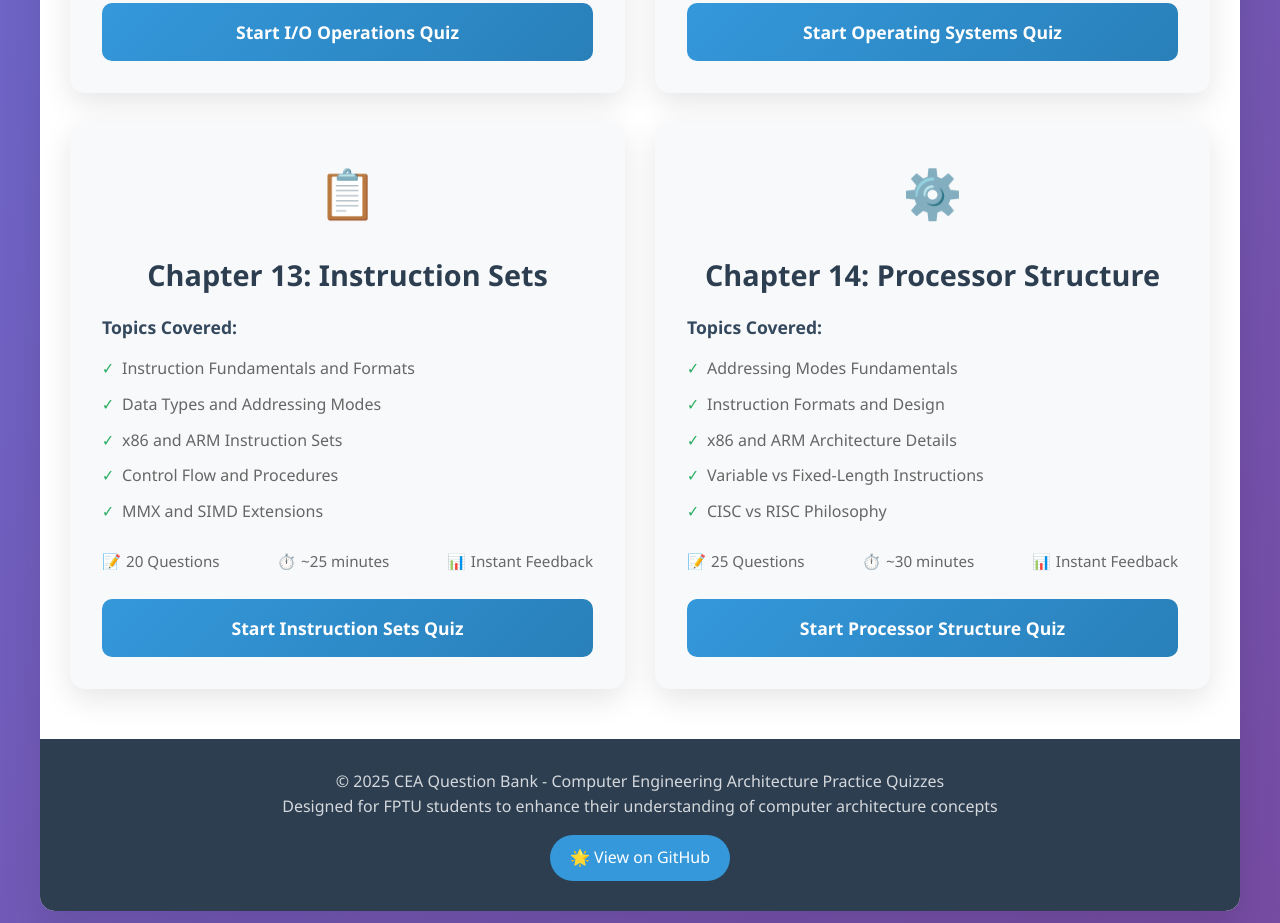
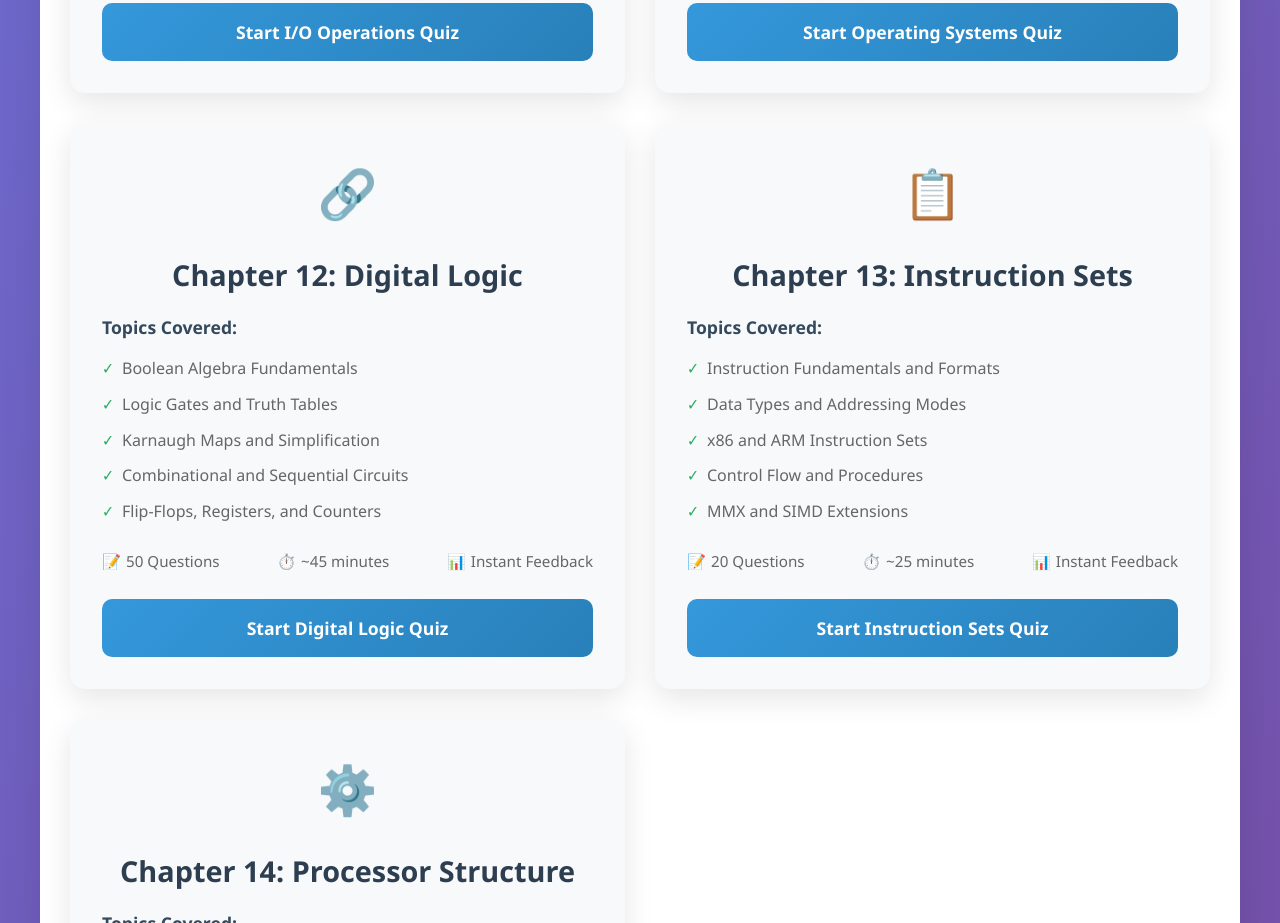
Before and after one commit to thanhphu102/CEA_QuestionBank, a plain HTML site: page index.html in a window 1280 px wide. Shown: the part 2217-3140 px from the top of the page. Drawn offline with Linux system fonts and the light colour scheme.

Commit message:
update: add file 12

```diff
--- a/index.html
+++ b/index.html
@@ -470,6 +470,41 @@
                 </div>
 
                 <div class="quiz-card">
+                    <div class="icon">🔗</div>
+                    <h3>Chapter 12: Digital Logic</h3>
+
+                    <div class="topics">
+                        <h4>Topics Covered:</h4>
+                        <ul>
+                            <li>Boolean Algebra Fundamentals</li>
+                            <li>Logic Gates and Truth Tables</li>
+                            <li>Karnaugh Maps and Simplification</li>
+                            <li>Combinational and Sequential Circuits</li>
+                            <li>Flip-Flops, Registers, and Counters</li>
+                        </ul>
+                    </div>
+
+                    <div class="quiz-info">
+                        <div class="info-item">
+                            <span>📝</span>
+                            <span>50 Questions</span>
+                        </div>
+                        <div class="info-item">
+                            <span>⏱️</span>
+                            <span>~45 minutes</span>
+                        </div>
+                        <div class="info-item">
+                            <span>📊</span>
+                            <span>Instant Feedback</span>
+                        </div>
+                    </div>
+
+                    <a href="CH12.html" class="quiz-button">
+                        Start Digital Logic Quiz
+                    </a>
+                </div>
+
+                <div class="quiz-card">
                     <div class="icon">📋</div>
                     <h3>Chapter 13: Instruction Sets</h3>
 
```
